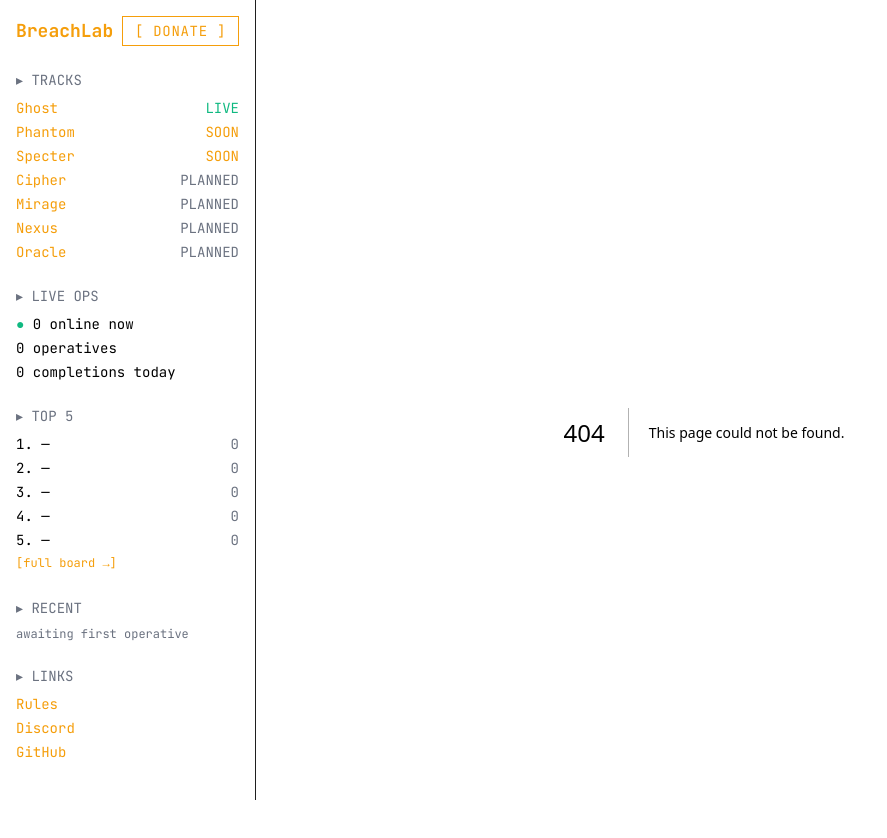
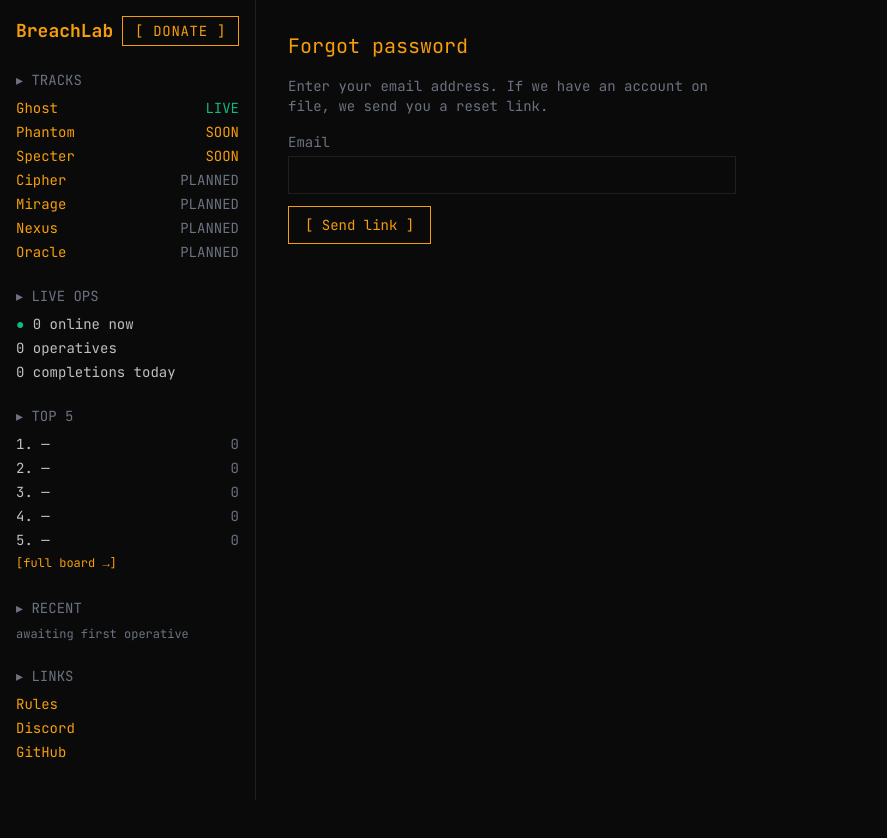
Before and after one commit to atobones/breachlab-platform, a Next.js app: page /forgot-password in a window 1280 px wide. Before the commit this address had no page. Shown: the top 838 px of the page, without its empty margins (0-887 px from the left). After the commit the page ends 800 px from the top, so only its background shows below. Built offline with nearby package versions, Linux system fonts and the light colour scheme; no server answers.

Commit message:
feat(auth): forgot password + reset password flow with single-use tokens

```diff
--- /dev/null
+++ b/src/app/forgot-password/actions.ts
@@ -0,0 +1,43 @@
+"use server";
+
+import { eq } from "drizzle-orm";
+import { db } from "@/lib/db/client";
+import { users, passwordResets } from "@/lib/db/schema";
+import { generateToken, hashToken } from "@/lib/auth/tokens";
+import { sendPasswordResetEmail } from "@/lib/email/send";
+import { forgotPasswordSchema } from "@/lib/validation/auth";
+
+const ONE_HOUR_MS = 60 * 60 * 1000;
+
+type State = { ok: boolean; error: string | null };
+
+export async function forgotPasswordAction(
+  _prev: State,
+  formData: FormData
+): Promise<State> {
+  const parsed = forgotPasswordSchema.safeParse({
+    email: formData.get("email"),
+  });
+  if (!parsed.success) return { ok: false, error: "Invalid email" };
+  const { email } = parsed.data;
+
+  const [user] = await db
+    .select({ id: users.id })
+    .from(users)
+    .where(eq(users.email, email))
+    .limit(1);
+
+  // Always respond OK to prevent email enumeration
+  if (user) {
+    const token = generateToken();
+    const tokenHash = await hashToken(token);
+    await db.insert(passwordResets).values({
+      userId: user.id,
+      tokenHash,
+      expiresAt: new Date(Date.now() + ONE_HOUR_MS),
+    });
+    await sendPasswordResetEmail(email, token);
+  }
+
+  return { ok: true, error: null };
+}
--- /dev/null
+++ b/src/app/forgot-password/page.tsx
@@ -0,0 +1,14 @@
+import { ForgotPasswordForm } from "@/components/auth/ForgotPasswordForm";
+
+export default function ForgotPasswordPage() {
+  return (
+    <div className="space-y-4 max-w-md">
+      <h1 className="text-amber text-xl">Forgot password</h1>
+      <p className="text-sm text-muted">
+        Enter your email address. If we have an account on file, we send you a
+        reset link.
+      </p>
+      <ForgotPasswordForm />
+    </div>
+  );
+}
--- /dev/null
+++ b/src/app/reset-password/[token]/actions.ts
@@ -0,0 +1,48 @@
+"use server";
+
+import { redirect } from "next/navigation";
+import { eq } from "drizzle-orm";
+import { db } from "@/lib/db/client";
+import { users, passwordResets } from "@/lib/db/schema";
+import { hashToken } from "@/lib/auth/tokens";
+import { hashPassword } from "@/lib/auth/password";
+import { resetPasswordSchema } from "@/lib/validation/auth";
+import { lucia } from "@/lib/auth/lucia";
+
+type State = { error: string | null };
+
+export async function resetPasswordAction(
+  token: string,
+  _prev: State,
+  formData: FormData
+): Promise<State> {
+  const parsed = resetPasswordSchema.safeParse({
+    password: formData.get("password"),
+  });
+  if (!parsed.success) return { error: parsed.error.issues[0].message };
+
+  const tokenHash = await hashToken(token);
+  const [record] = await db
+    .select()
+    .from(passwordResets)
+    .where(eq(passwordResets.tokenHash, tokenHash))
+    .limit(1);
+
+  if (!record) return { error: "Invalid or used token" };
+  if (record.expiresAt < new Date()) {
+    await db.delete(passwordResets).where(eq(passwordResets.id, record.id));
+    return { error: "Token expired" };
+  }
+
+  const newHash = await hashPassword(parsed.data.password);
+  await db
+    .update(users)
+    .set({ passwordHash: newHash })
+    .where(eq(users.id, record.userId));
+  await db.delete(passwordResets).where(eq(passwordResets.id, record.id));
+
+  // Invalidate all existing sessions for safety
+  await lucia.invalidateUserSessions(record.userId);
+
+  redirect("/login");
+}
--- /dev/null
+++ b/src/app/reset-password/[token]/page.tsx
@@ -0,0 +1,15 @@
+import { ResetPasswordForm } from "@/components/auth/ResetPasswordForm";
+
+export default async function ResetPasswordPage({
+  params,
+}: {
+  params: Promise<{ token: string }>;
+}) {
+  const { token } = await params;
+  return (
+    <div className="space-y-4 max-w-md">
+      <h1 className="text-amber text-xl">Reset password</h1>
+      <ResetPasswordForm token={token} />
+    </div>
+  );
+}
--- /dev/null
+++ b/src/components/auth/ForgotPasswordForm.tsx
@@ -0,0 +1,44 @@
+"use client";
+
+import { useActionState } from "react";
+import { useFormStatus } from "react-dom";
+import { forgotPasswordAction } from "@/app/forgot-password/actions";
+
+const initialState = { ok: false, error: null as string | null };
+
+export function ForgotPasswordForm() {
+  const [state, formAction] = useActionState(forgotPasswordAction, initialState);
+  return (
+    <form action={formAction} className="space-y-3 text-sm">
+      <label className="block">
+        <span className="block text-muted mb-1">Email</span>
+        <input
+          name="email"
+          type="email"
+          required
+          className="w-full bg-bg border border-border p-2 text-text focus:outline-none focus:border-amber"
+        />
+      </label>
+      {state.error && <p className="text-red text-xs">{state.error}</p>}
+      {state.ok && (
+        <p className="text-green text-xs">
+          If that email is registered, a reset link is on its way.
+        </p>
+      )}
+      <SubmitButton />
+    </form>
+  );
+}
+
+function SubmitButton() {
+  const { pending } = useFormStatus();
+  return (
+    <button
+      type="submit"
+      disabled={pending}
+      className="border border-amber text-amber px-4 py-2 hover:bg-amber hover:text-bg disabled:opacity-50"
+    >
+      {pending ? "..." : "[ Send link ]"}
+    </button>
+  );
+}
--- /dev/null
+++ b/src/components/auth/ResetPasswordForm.tsx
@@ -0,0 +1,41 @@
+"use client";
+
+import { useActionState } from "react";
+import { useFormStatus } from "react-dom";
+import { resetPasswordAction } from "@/app/reset-password/[token]/actions";
+
+const initialState = { error: null as string | null };
+
+export function ResetPasswordForm({ token }: { token: string }) {
+  const action = resetPasswordAction.bind(null, token);
+  const [state, formAction] = useActionState(action, initialState);
+  return (
+    <form action={formAction} className="space-y-3 text-sm">
+      <label className="block">
+        <span className="block text-muted mb-1">New password (min 12)</span>
+        <input
+          name="password"
+          type="password"
+          required
+          minLength={12}
+          className="w-full bg-bg border border-border p-2 text-text focus:outline-none focus:border-amber"
+        />
+      </label>
+      {state.error && <p className="text-red text-xs">{state.error}</p>}
+      <SubmitButton />
+    </form>
+  );
+}
+
+function SubmitButton() {
+  const { pending } = useFormStatus();
+  return (
+    <button
+      type="submit"
+      disabled={pending}
+      className="border border-amber text-amber px-4 py-2 hover:bg-amber hover:text-bg disabled:opacity-50"
+    >
+      {pending ? "..." : "[ Set password ]"}
+    </button>
+  );
+}
```
